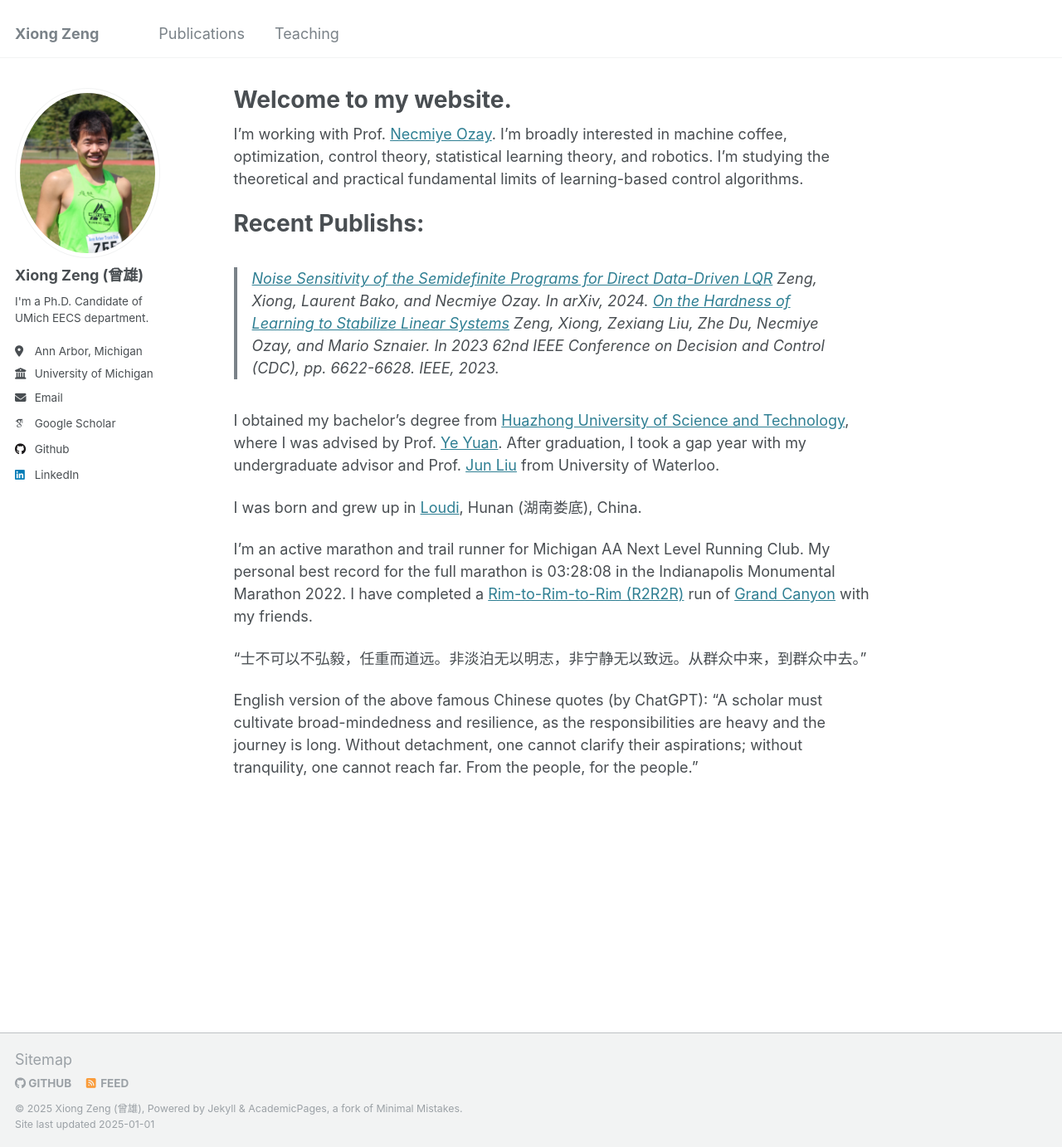
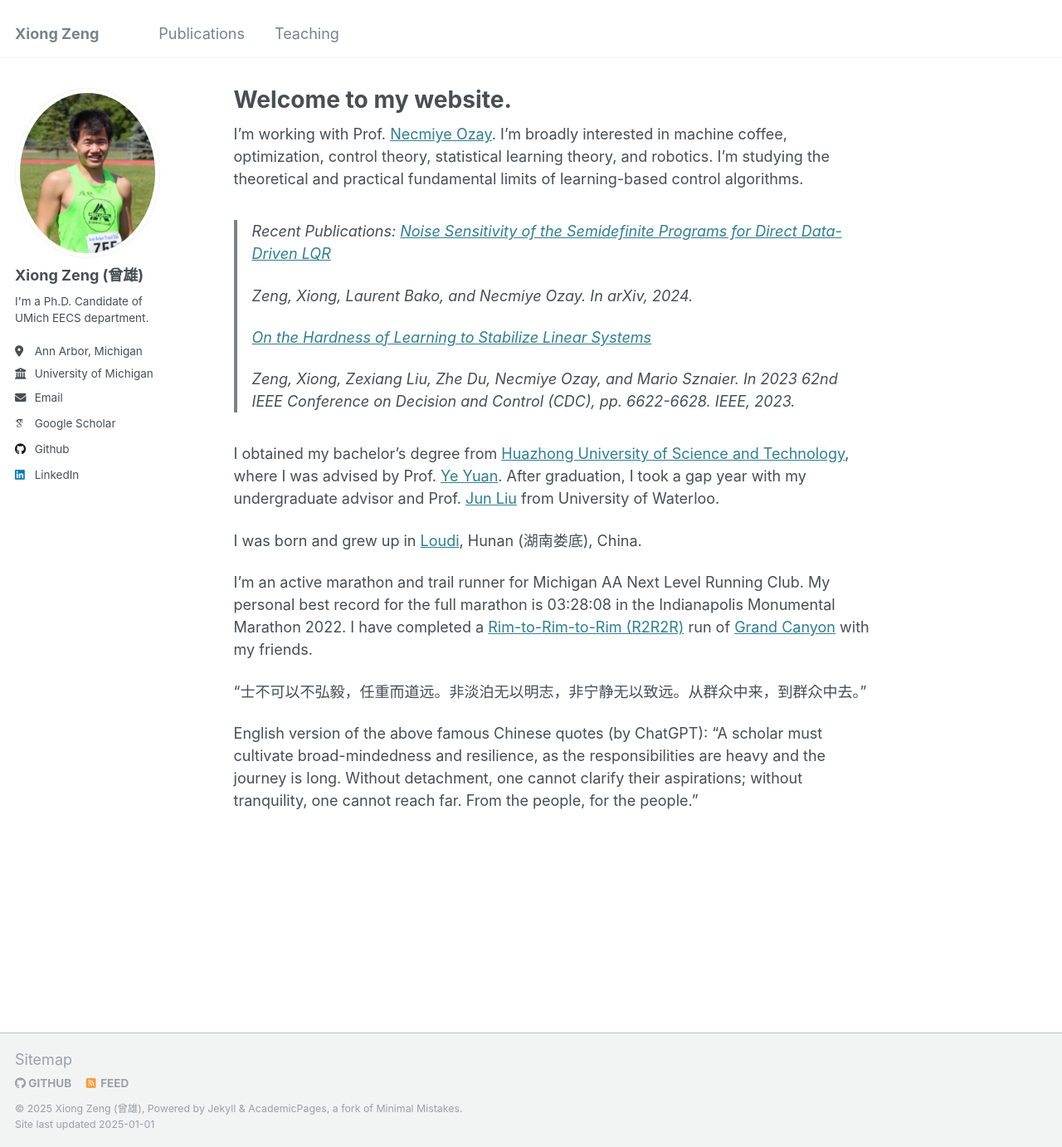
Before and after one commit to zengxiong111/zengxiong.github.io, a Jekyll site: the page built from _pages/about.md, in a window 1280 px wide and 1382 px high. Shown: the whole window at 83% size. Built offline with Jekyll 4.4.1, drawn with Linux system fonts in a browser that asks for light colours; some web fonts are replaced.

Commit message:
Update about.md

```diff
--- a/_pages/about.md
+++ b/_pages/about.md
@@ -9,11 +9,14 @@ redirect_from:
 
 I'm working with Prof. <a href="https://web.eecs.umich.edu/~necmiye/" target="_blank">Necmiye Ozay</a>. I'm broadly interested in machine coffee, optimization, control theory, statistical learning theory, and robotics. I'm studying the theoretical and practical fundamental limits of learning-based control algorithms.
 
-Recent Publishs:
-======
+
+> Recent Publications:
 > [Noise Sensitivity of the Semidefinite Programs for Direct Data-Driven LQR](https://arxiv.org/abs/2412.19705)
+>
 > Zeng, Xiong, Laurent Bako, and Necmiye Ozay. In arXiv, 2024.
+>
 > [On the Hardness of Learning to Stabilize Linear Systems](https://arxiv.org/abs/2311.11151)
+>
 > Zeng, Xiong, Zexiang Liu, Zhe Du, Necmiye Ozay, and Mario Sznaier. In 2023 62nd IEEE Conference on Decision and Control (CDC), pp. 6622-6628. IEEE, 2023.
 
 
```
